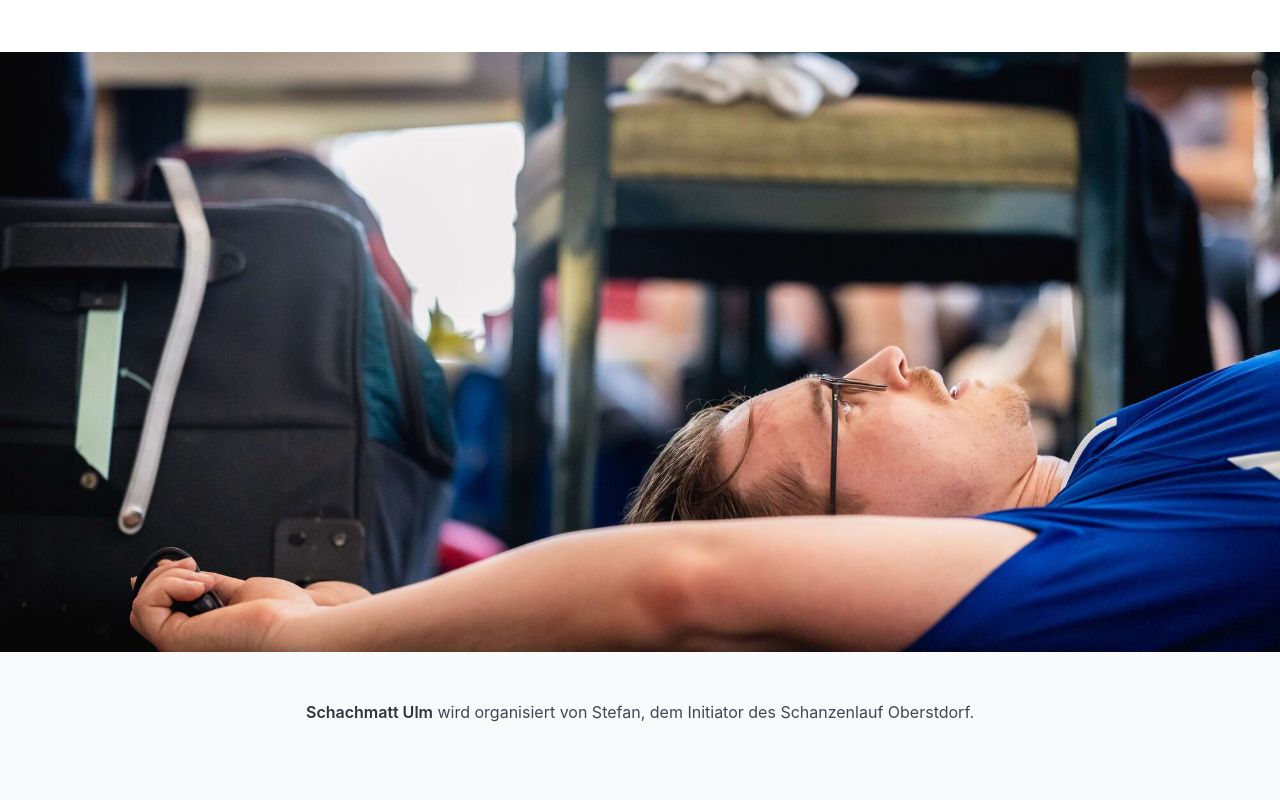
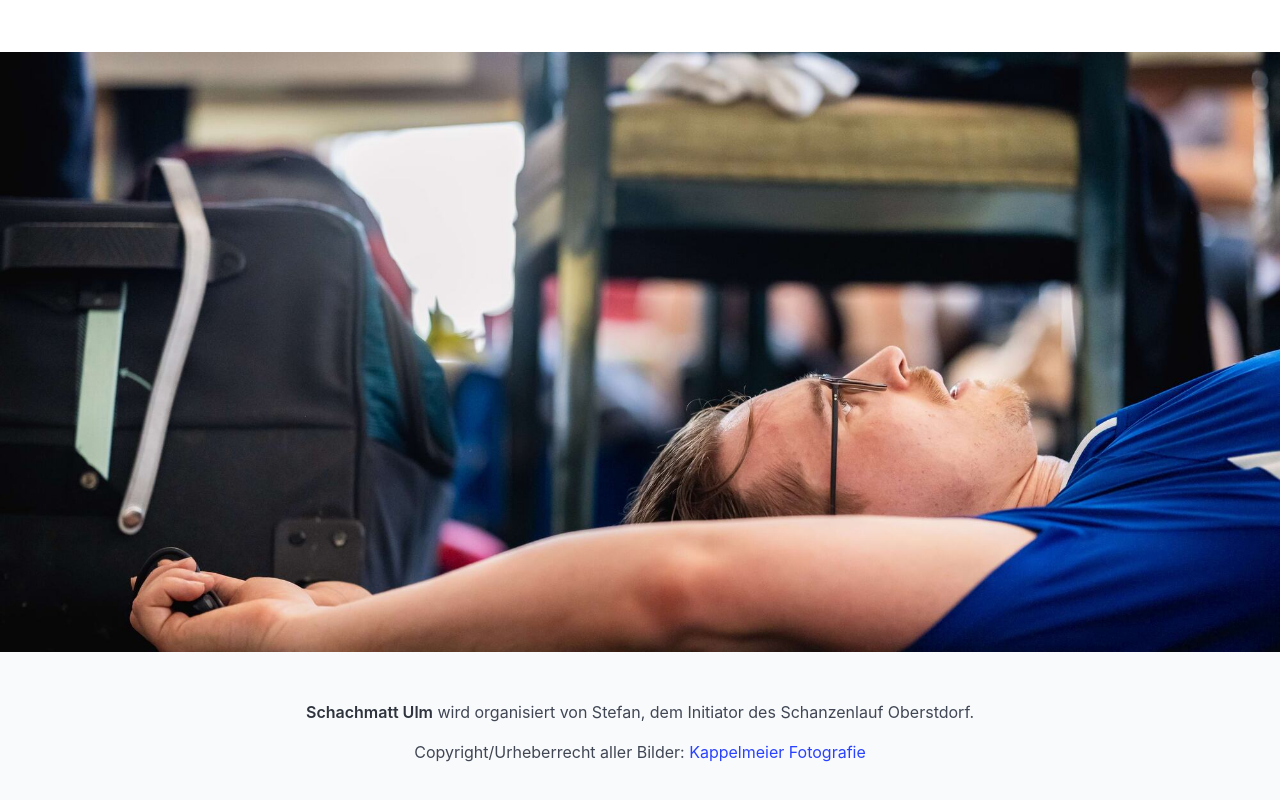
Before and after one commit to steffkes/schachmatt-ulm, a Nuxt app: page / in a window 1280 px wide. Shown: the part 2304-3104 px from the top of the page. Built offline with nearby package versions, Linux system fonts and the light colour scheme.

Commit message:
state copyright for all images

```diff
--- a/app.vue
+++ b/app.vue
@@ -125,6 +125,12 @@
         <strong>Schachmatt Ulm</strong> wird organisiert von Stefan, dem
         Initiator des Schanzenlauf Oberstdorf.
       </p>
+      <p>
+        Copyright/Urheberrecht aller Bilder:
+        <a href="https://www.kappelmeier-fotografie.de"
+          >Kappelmeier Fotografie</a
+        >
+      </p>
     </div>
   </footer>
 </template>
```
